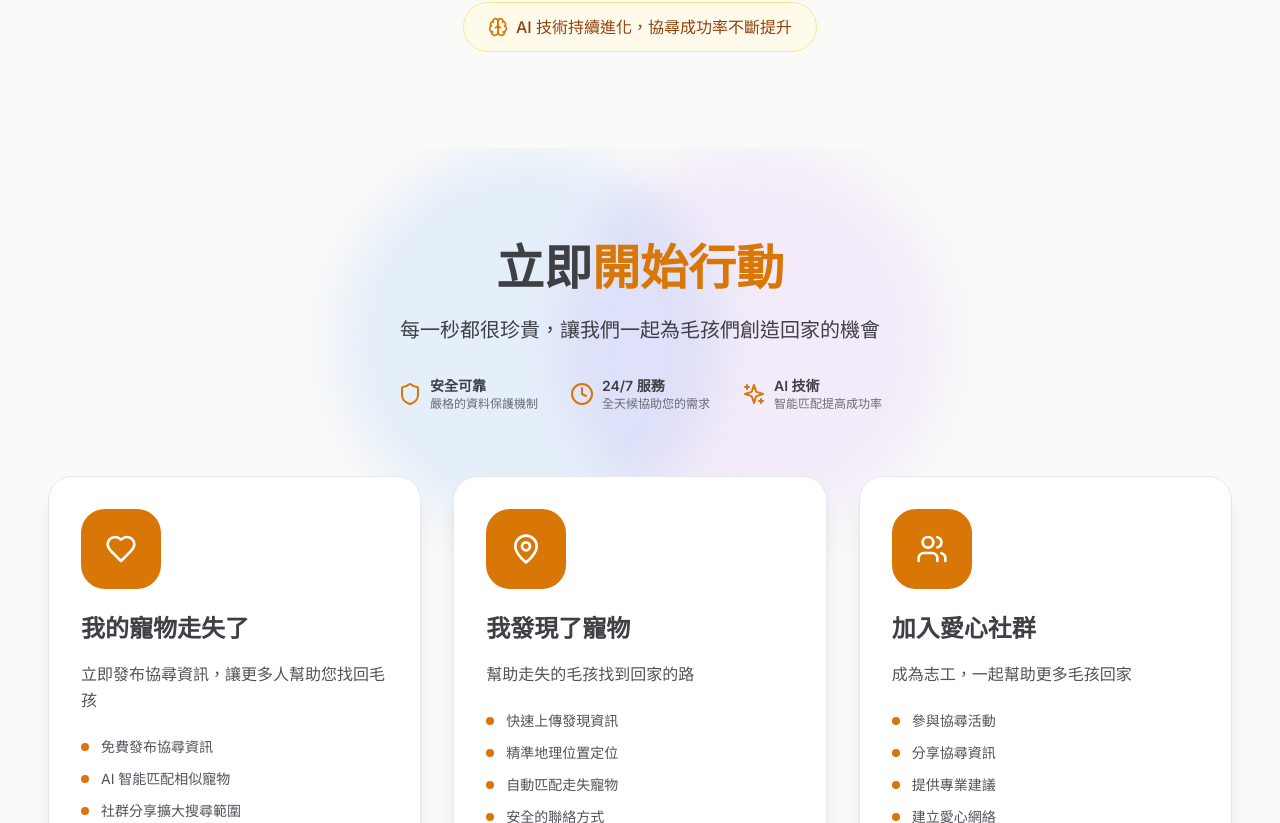
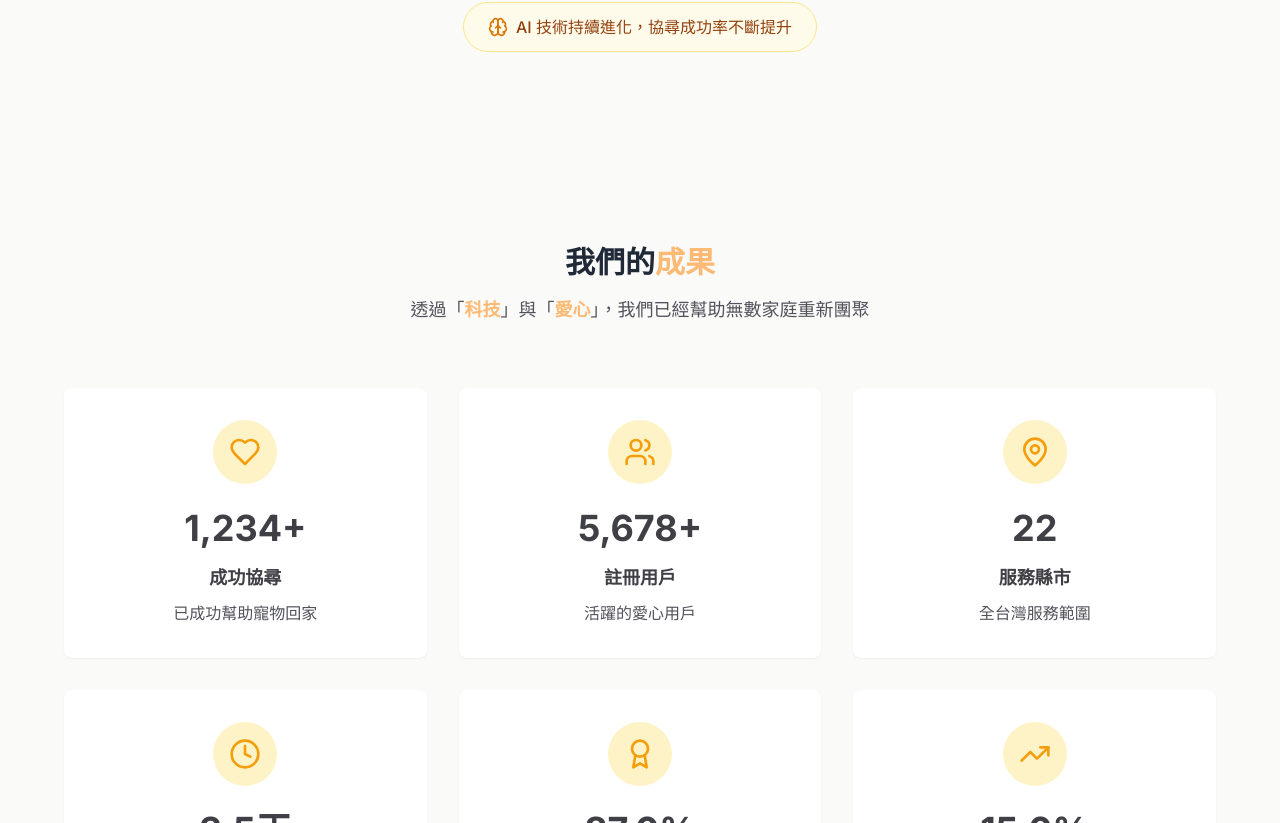
Before and after one commit to Gemamage/huluhulu, a Next.js app in the folder frontend/: page / in a window 1280 px wide. Shown: the part 5057-5880 px from the top of the page. Built offline with nearby package versions, Linux system fonts and the light colour scheme; no server answers.

Commit message:
fix: add Statistics component to homepage to resolve unused import error

```diff
--- a/frontend/src/app/page.tsx
+++ b/frontend/src/app/page.tsx
@@ -30,6 +30,9 @@ export default function HomePage() {
         {/* 為什麼選擇呼嚕 */}
         <Features />
 
+        {/* 統計數據 */}
+        <Statistics />
+
         {/* 立即開始行動 */}
         <CallToAction />
       </main>
```
